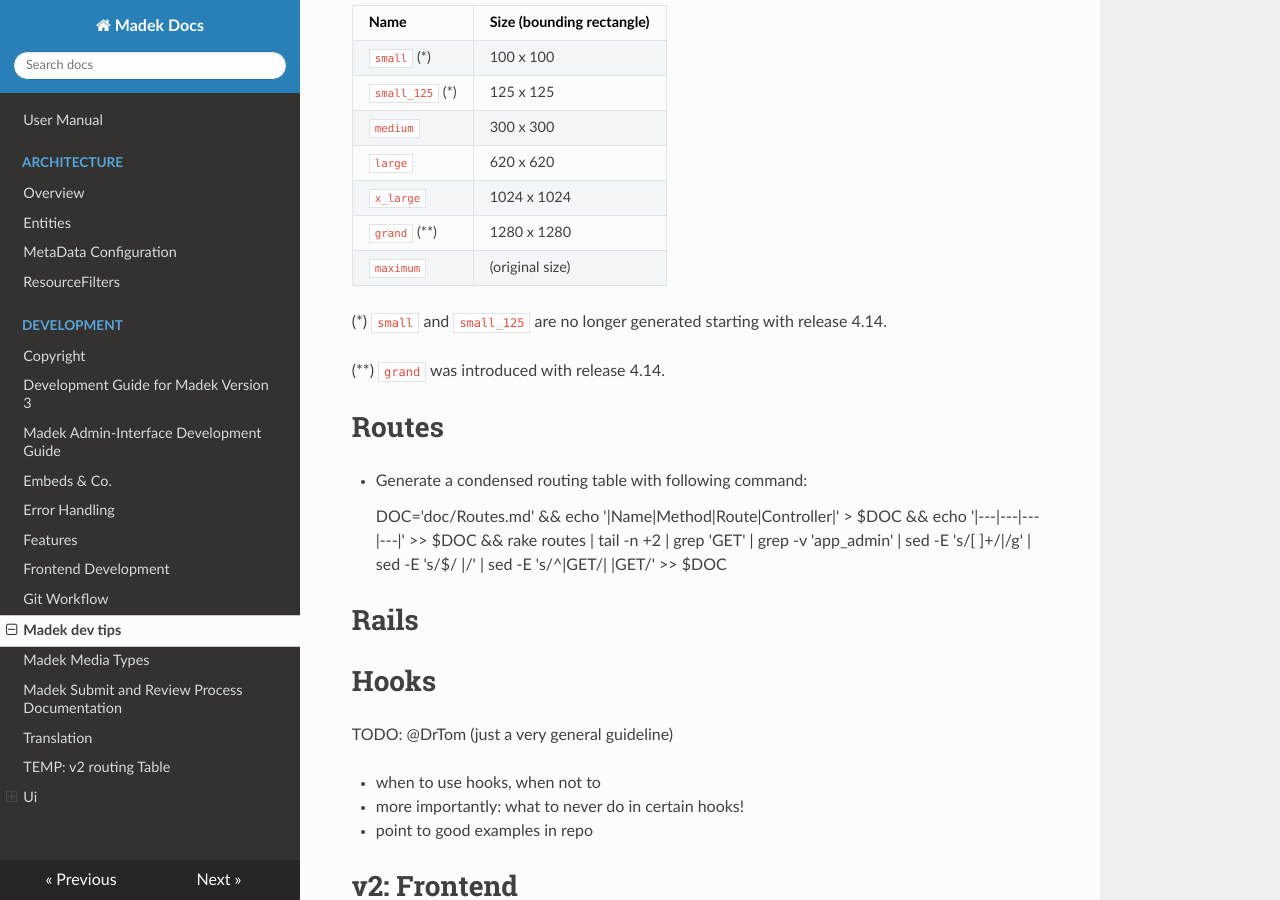
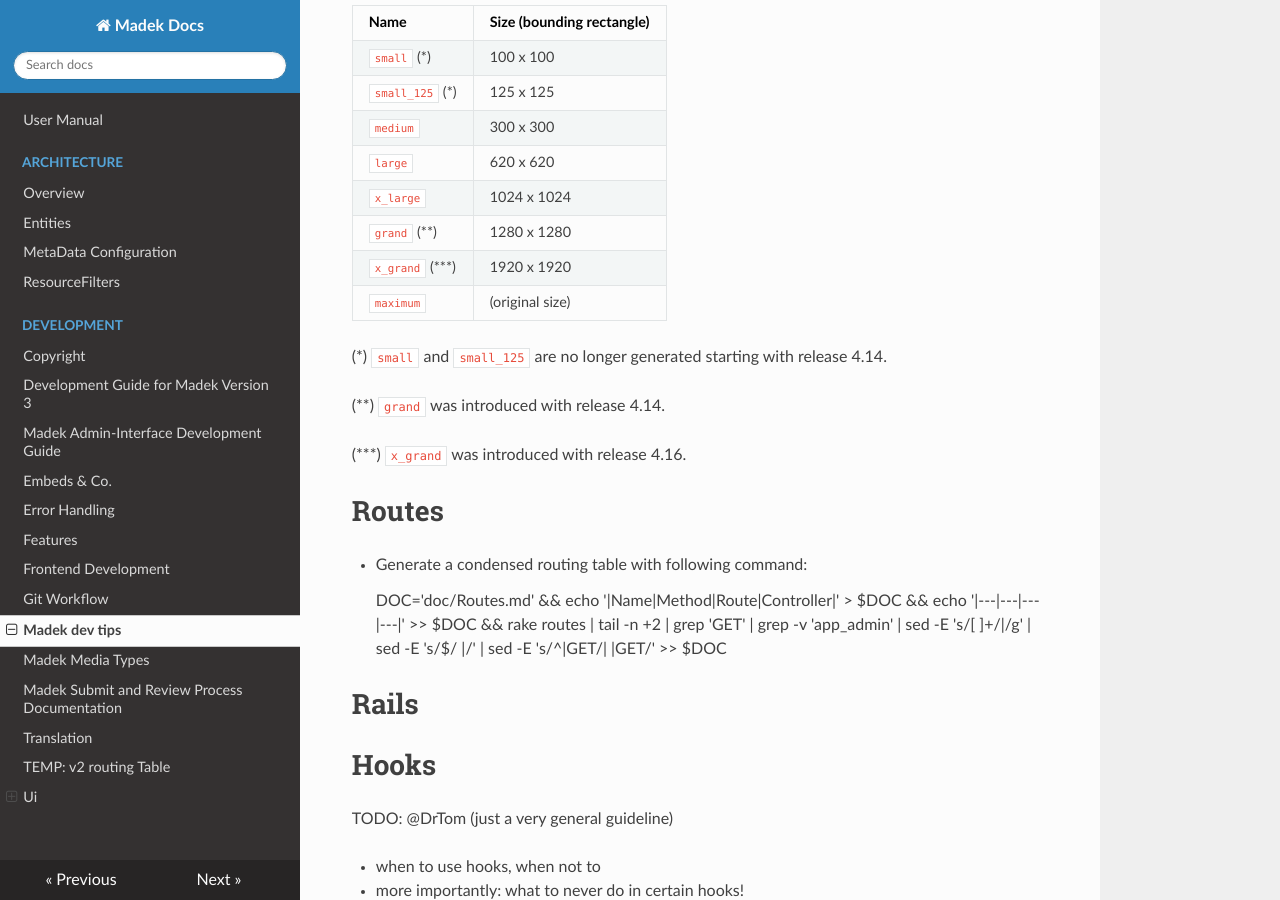
Before and after one commit to Madek/madek-documentation, an MkDocs documentation site: the page built from source/development/madek_dev_tips.md, in a window 1280 px wide and 900 px high, scrolled down 734 px. Built offline with MkDocs 1.6.1, drawn with Linux system fonts in a browser that asks for light colours; nearby versions of some CDN libraries.

Commit message:
feat: add `x_grand` preview size

```diff
--- a/source/development/madek_dev_tips.md
+++ b/source/development/madek_dev_tips.md
@@ -18,17 +18,20 @@ We currently have the following image sizes (aka thumbnails):
 
 | Name            | Size  (bounding rectangle) |
 |-----------------|----------------------------|
-| `small` (*)     | 100 x 100                  |
+| `small`     (*) | 100 x 100                  |
 | `small_125` (*) | 125 x 125                  |
 | `medium`        | 300 x 300                  |
 | `large`         | 620 x 620                  |
 | `x_large`       | 1024 x 1024                |
-| `grand` (**)    | 1280 x 1280                |
+| `grand`    (**) | 1280 x 1280                |
+| `x_grand` (***) | 1920 x 1920                |
 | `maximum`       | (original size)            |
 
 (*) `small` and `small_125` are no longer generated starting with release 4.14.
 
 (**) `grand` was introduced with release 4.14.
+
+(***) `x_grand` was introduced with release 4.16.
 
 # Routes
 
```
Also changed, not shown: source/architecture/entities.md (+1 -1 lines).
